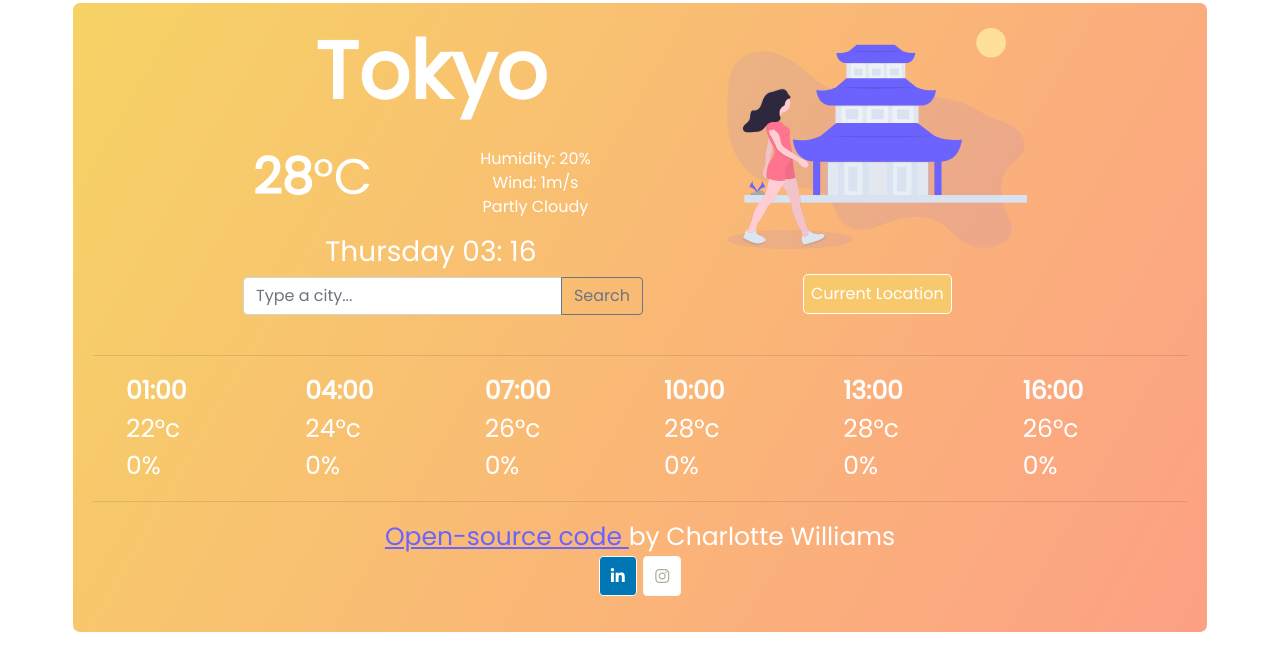
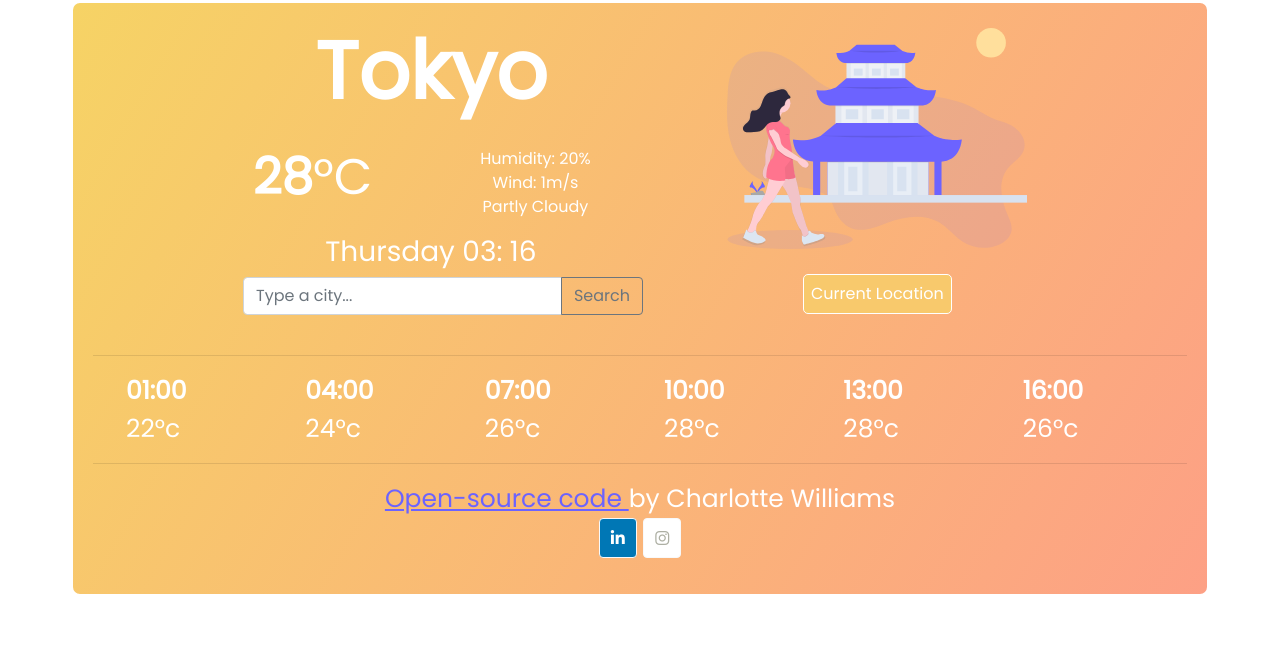
Before and after one commit to Charl121/weather-app, a website built with Parcel: page index.html in a window 1280 px wide. Built offline with nearby package versions, Linux system fonts and the light colour scheme.

Commit message:
Remove time percipitation row in HTML

```diff
--- a/index.html
+++ b/index.html
@@ -77,9 +77,7 @@
           <div class="time-temperature row" id = "time-temperature-0">
             22°c
           </div>
-          <div class="time-precipitation row" id = "time-percipitation-0">
-            0%
-          </div>
+
         </div>
         <div class="col-2">
           <div class="time row">
@@ -88,9 +86,7 @@
           <div class="time-temperature row" id = "time-temperature-1">
             24°c
           </div>
-          <div class="time-percipitation row" id = "time-percipitation-1">
-            0%
-          </div>
+
         </div>
         <div class="col">
           <div class="time row">
@@ -99,9 +95,7 @@
           <div class="time-temperature row" id = "time-temperature-2">
             26°c
           </div>
-          <div class="time-percipitation row" id = "time-percipitation-2">
-            0%
-          </div>
+
         </div>
         <div class="col">
           <div class="time row">
@@ -110,9 +104,7 @@
           <div class="time-temperature row" id = "time-temperature-3">
             28°c
           </div>
-          <div class="time-percipitation row" id = "time-percipitation-3">
-            0%
-          </div>
+
         </div>
         <div class="col">
           <div class="time row">
@@ -121,9 +113,7 @@
           <div class="time-temperature row" id = "time-temperature-4">
             28°c
           </div>
-          <div class="time-percipitation row" id = "time-percipitation-4">
-            0%
-          </div>
+
         </div>
         <div class="col">
           <div class="time row">
@@ -132,9 +122,7 @@
           <div class="time-temperature row" id = "time-temperature-5">
             26°c
           </div>
-          <div class="time-percipitation row" id = "time-percipitation-5">
-            0%
-          </div>
+
         </div>
 
       </div>
```
